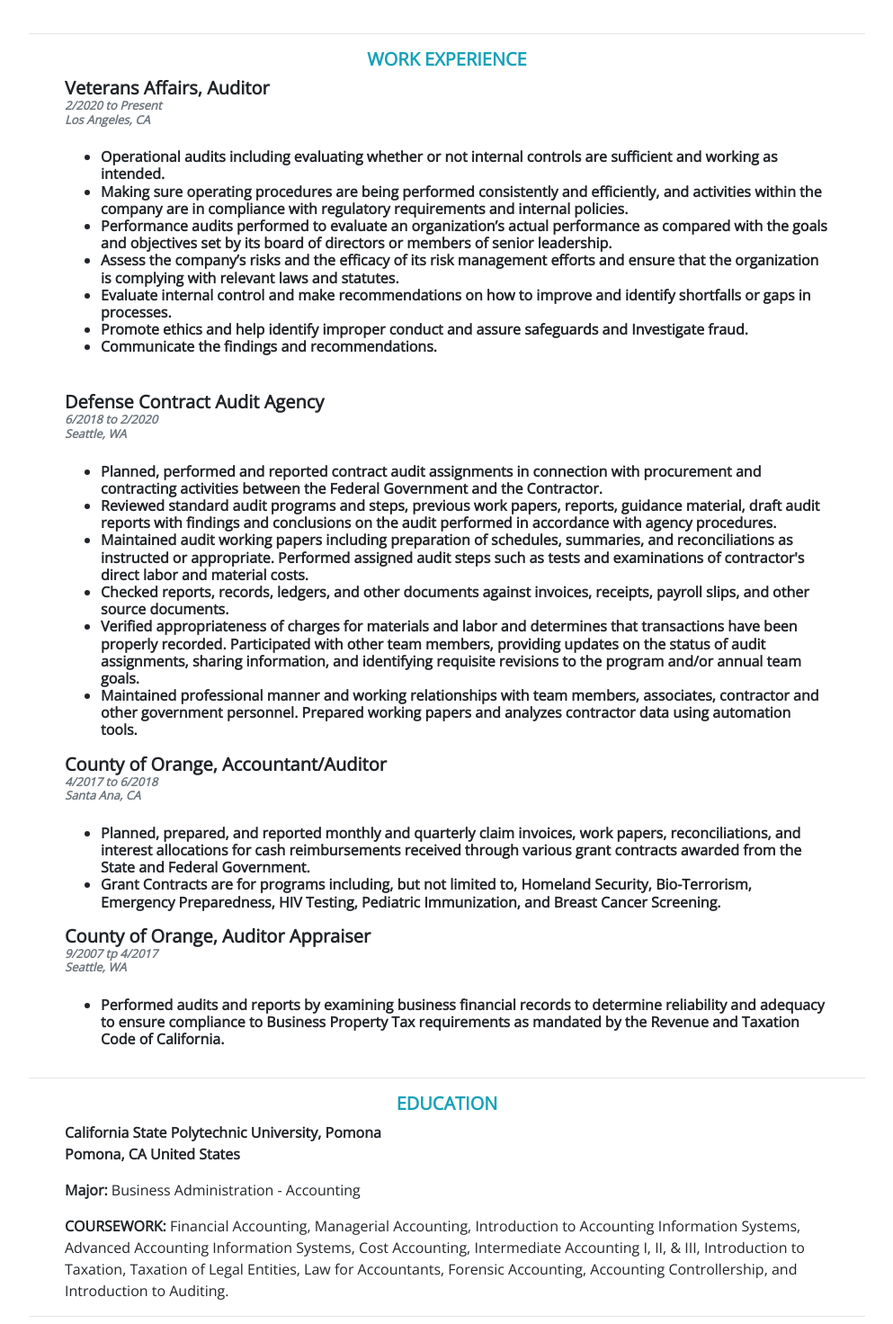
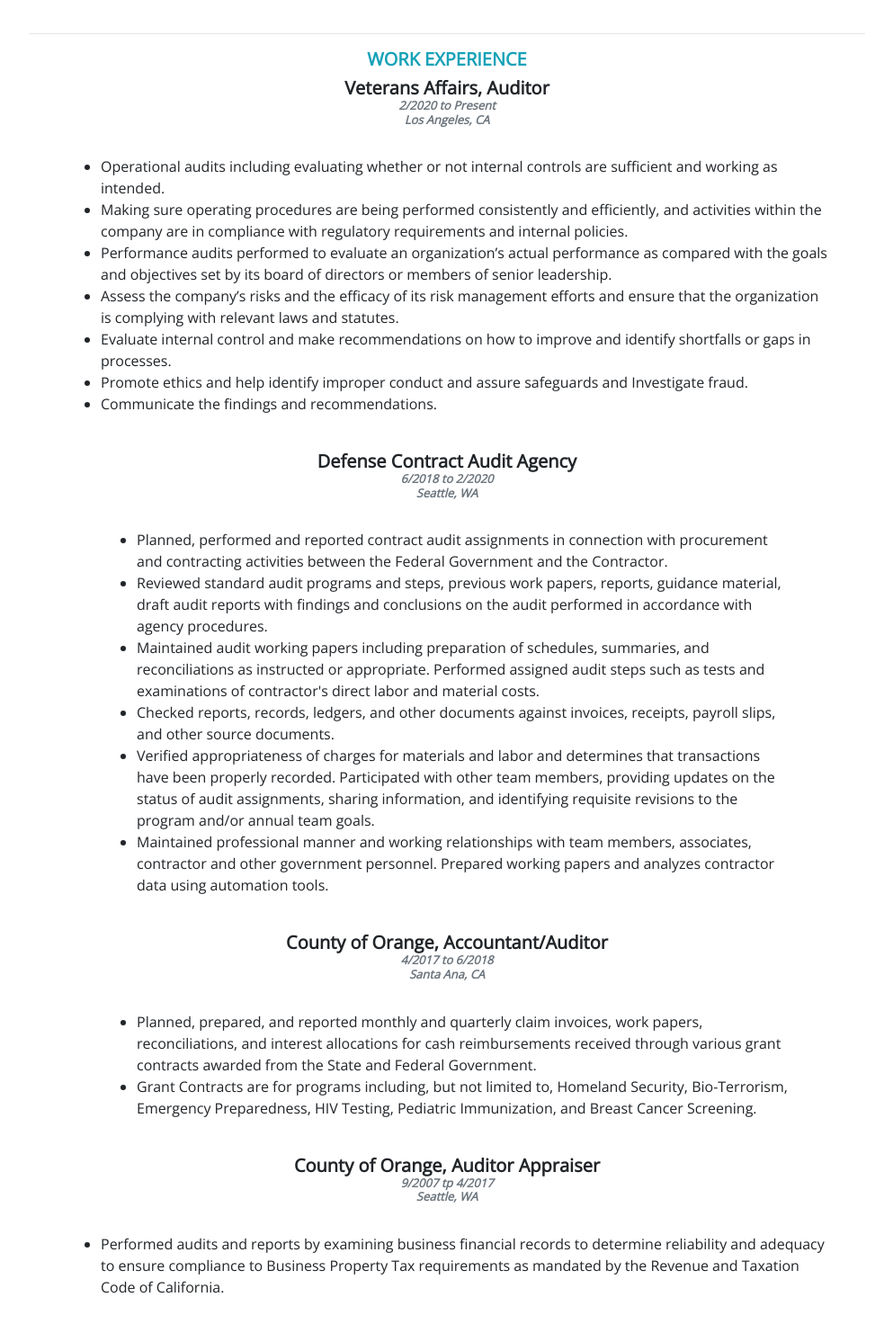
Before and after one commit to anthonysim/anthonysim.github.io, a plain HTML site: page index.html in a window 1280 px wide. Shown: the part 328-1800 px from the top of the page at 90% size, without its empty margins (143-1136 px from the left). Drawn offline with nearby package versions, Linux system fonts and the light colour scheme.

Commit message:
added add'l styling

```diff
--- a/index.html
+++ b/index.html
@@ -64,32 +64,41 @@
     <div class="info-grid">
       <div class="info-grid-list">
         <div class="sub-section h5 font-weight-bold text-info">WORK EXPERIENCE</div>
-        <div class="h5 font-weight-bold ">Veterans Affairs, Auditor <div class="date font-italic text-secondary">2/2020
+        <div>
+          <div class="sub-section h5 font-weight-bold">Veterans Affairs, Auditor <div
+              class="date font-italic text-secondary">2/2020
               to Present</div>
             <div class="date font-italic text-secondary">Los Angeles, CA</div>
+          </div>
           <br>
+
           <ul>
             <li>Operational audits including evaluating whether or not internal controls are sufficient and
               working as intended.</li>
-            <li>Making sure operating procedures are being performed consistently and efficiently, and activities within
+            <li>Making sure operating procedures are being performed consistently and efficiently, and activities
+              within
               the company are in compliance with regulatory requirements and internal policies.</li>
-            <li>Performance audits performed to evaluate an organization’s actual performance as compared with the goals
+            <li>Performance audits performed to evaluate an organization’s actual performance as compared with the
+              goals
               and objectives set by its board of directors or members of senior leadership.</li>
             <li>Assess the company’s risks and the efficacy of its risk management efforts and ensure that the
               organization is complying with relevant laws and statutes.</li>
-            <li>Evaluate internal control and make recommendations on how to improve and identify shortfalls or gaps in
+            <li>Evaluate internal control and make recommendations on how to improve and identify shortfalls or gaps
+              in
               processes.</li>
             <li>Promote ethics and help identify improper conduct and assure safeguards and Investigate fraud.</li>
             <li>Communicate the findings and recommendations.</li>
           </ul>
-        </div>
+
         </div>
         <br>
 
         <div class="info-grid-list">
-        <div class="h5 font-weight-bold">Defense Contract Audit Agency<div class="date font-italic text-secondary">
+          <div class="sub-section h5 font-weight-bold">Defense Contract Audit Agency<div
+              class="date font-italic text-secondary">
               6/2018 to 2/2020</div>
             <div class="date font-italic text-secondary">Seattle, WA</div>
+          </div>
           <br>
           <ul>
             <li>Planned, performed and reported contract audit assignments in connection with procurement and
@@ -112,37 +121,40 @@
             </li>
           </ul>
         </div>
-      </div>
+        <br>
 
         <div class="info-grid-list">
-        <div class="h5 font-weight-bold">County of Orange, Accountant/Auditor<div
+          <div class="sub-section h5 font-weight-bold">County of Orange, Accountant/Auditor<div
               class="date font-italic text-secondary">
               4/2017 to 6/2018</div>
             <div class="date font-italic text-secondary">Santa Ana, CA</div>
+          </div>
           <br>
           <ul>
-            <li>Planned, prepared, and reported monthly and quarterly claim invoices, work papers, reconciliations, and
+            <li>Planned, prepared, and reported monthly and quarterly claim invoices, work papers, reconciliations,
+              and
               interest allocations for cash reimbursements received through various grant contracts awarded from the
               State and Federal Government.</li>
             <li>Grant Contracts are for programs including, but not limited to, Homeland Security, Bio-Terrorism,
               Emergency Preparedness, HIV Testing, Pediatric Immunization, and Breast Cancer Screening.</li>
           </ul>
         </div>
-      </div>
+        <br>
 
         <div class="info-grid-list">
-        <div class="h5 font-weight-bold">County of Orange, Auditor Appraiser<div
+          <div class="sub-section h5 font-weight-bold">County of Orange, Auditor Appraiser<div
               class="date font-italic text-secondary">
               9/2007 tp 4/2017</div>
             <div class="date font-italic text-secondary">Seattle, WA</div>
+          </div>
+        </div>
         <br>
         <ul>
           <li>Performed audits and reports by examining business financial records to determine reliability and
             adequacy to ensure compliance to Business Property Tax requirements as mandated by the Revenue and
             Taxation Code of California.</li>
         </ul>
-        </div>
-      </div>
+
       </div>
 
       <!-- line divider -->
@@ -152,10 +164,12 @@
       <div class="info-grid">
         <div class="info-grid-list">
           <div class="sub-section h5 font-weight-bold text-info">EDUCATION</div>
-        <div class="font-weight-bold">California State Polytechnic University, Pomona</div>
-        <p class=""><strong>Pomona, CA United States</strong></p>
-        <p class=""><strong>Major:&nbsp;</strong>Business Administration - Accounting</p>
-        <div class=""><strong>COURSEWORK:&nbsp;</strong>Financial Accounting, Managerial Accounting, Introduction to
+          <div class="sub-section font-weight-bold">California State Polytechnic University, Pomona</div>
+          <p class="sub-section"><strong>Pomona, CA United States</strong></p>
+          <p class="sub-section"><strong>Major:&nbsp;</strong>Business Administration - Accounting</p>
+          <p class="sub-section"><strong>COURSEWORK:&nbsp;</strong></p>
+          <div class="sub-section">Financial Accounting, Managerial Accounting,
+            Introduction to
             Accounting Information Systems, Advanced Accounting Information Systems, Cost Accounting, Intermediate
             Accounting I, II, & III, Introduction to Taxation, Taxation of Legal Entities, Law for Accountants, Forensic
             Accounting, Accounting Controllership, and Introduction to Auditing.</div>
@@ -166,7 +180,7 @@
       <hr>
 
       <!-- Technologies -->
-    <div class="info-grid">
+      <div class=" info-grid">
         <div class="info-grid-list">
           <div class="sub-section h5 font-weight-bold text-info">TECHNOLOGIES</div>
           <div class="sub-section h5 font-weight-bold">React | Node | Express | MySQL | Mongo | AWS | Docker</div>
--- a/styles.css
+++ b/styles.css
@@ -44,7 +44,6 @@
 }
 
 .info-grid-list {
-  /* border: 1px solid black; */
   margin-left: 40px;
   margin-right: 40px;
 }
@@ -73,6 +72,11 @@
 .sub-section {
   text-align: center;
 }
+
+.employment-description {
+  font-size: 16px;
+}
+
 
 @media (max-width: 768px) {
   #description {
```
Lines whose indentation alone changed are shown as unchanged.
